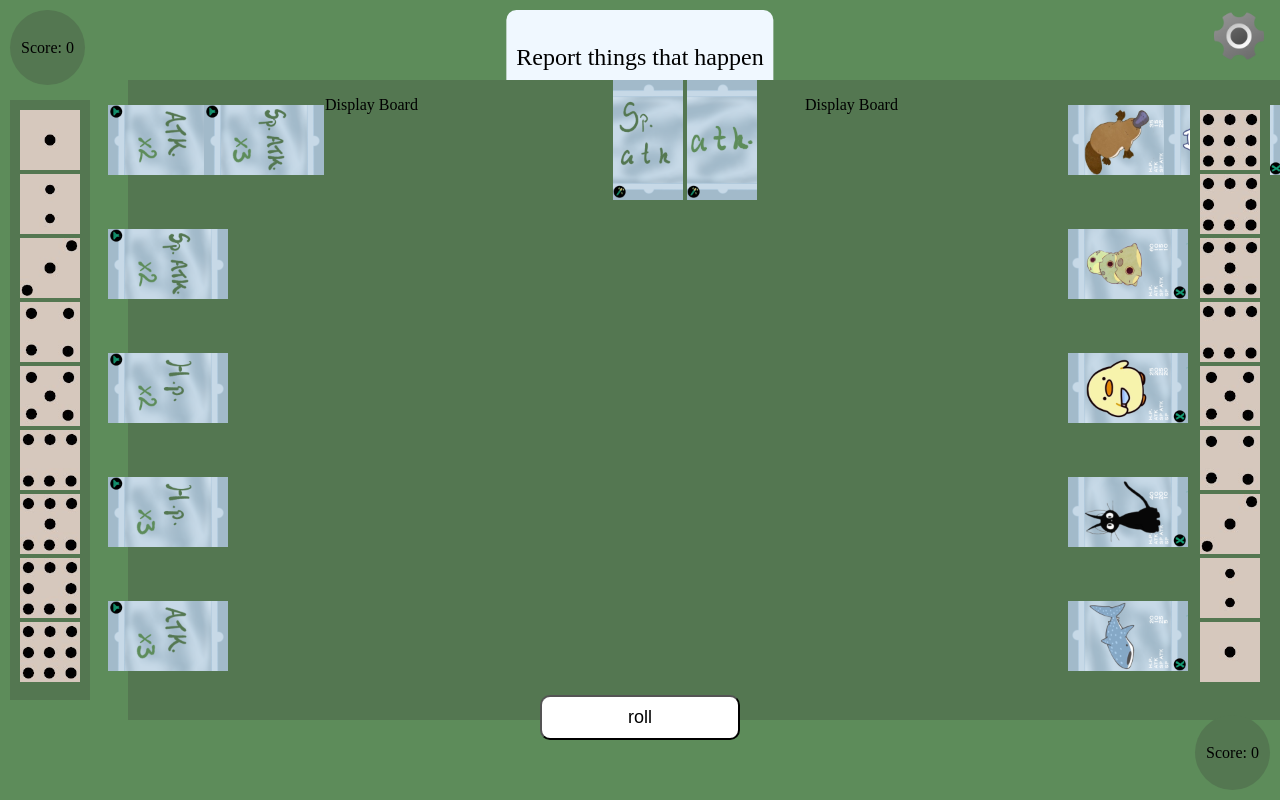
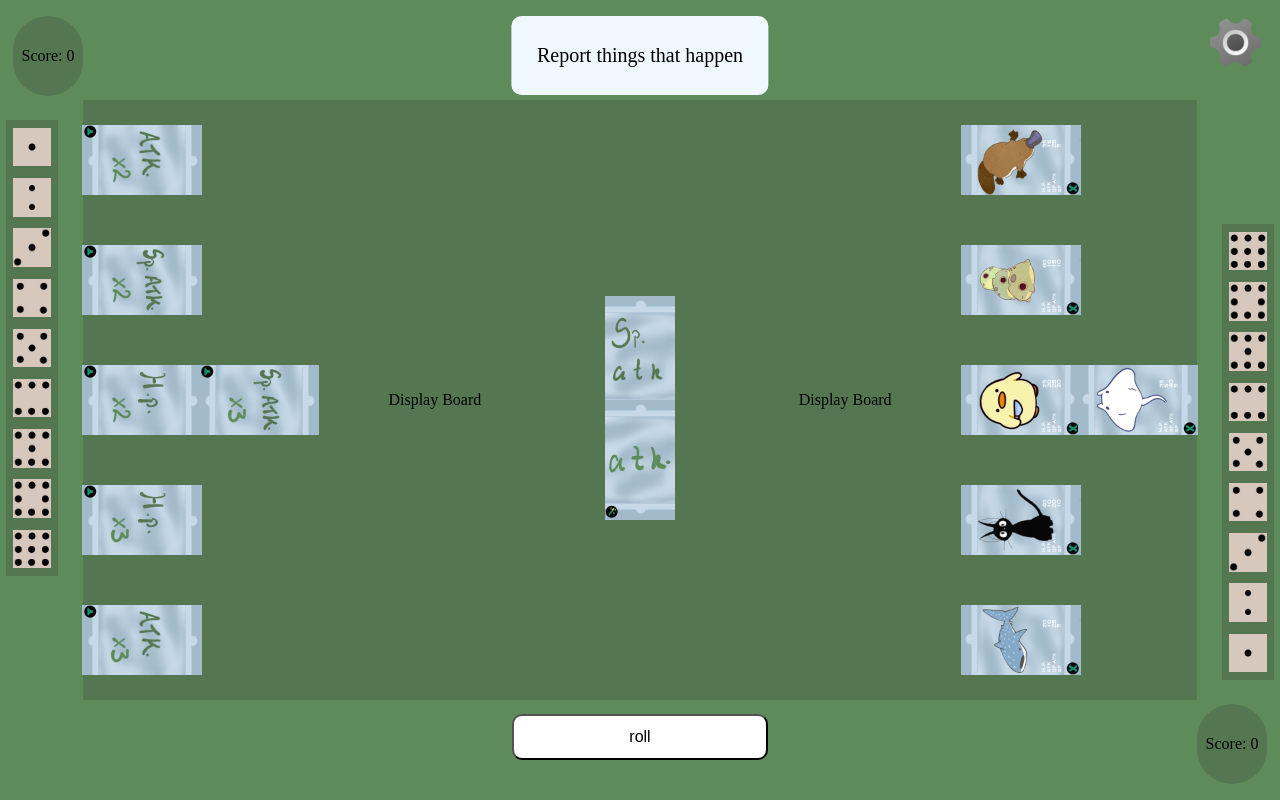
Before and after one commit to k-anne222/card-website, a plain HTML site: page vs-friend.html in a window 1280 px wide. Drawn offline with Linux system fonts and the light colour scheme.

Commit message:
Update table and cards arrangement representation

```diff
--- a/static/friendchoice.css
+++ b/static/friendchoice.css
@@ -1,22 +1,27 @@
 body{
     background-color: #5D8C5A;
+
+    display: flex;
+    justify-content: center;
+    align-items: center;
+    height: 100vh;
+    margin: 0;
 }
 
 .table {
     /* height: 100%; */
     display: grid;
-    grid-template-columns: 1fr 1fr 3fr 2fr 3fr 1fr 1fr;
+    /* grid-template-columns: 1fr 1fr 2fr 2fr 2fr 1fr 1fr; */
+    grid-template-columns: 1fr 1fr 2fr 1.5fr 2fr 1fr 1fr;
+
     /* display: grid; */
     /* vertical-align: middle; */
     /* flex-direction: row; */
     /* font-size: 0; */
     /* align-items: center; */
-    /* width: 90%; */
-    height: 80%;
+    width: 87vw;
+    height: 75vh;
     background-color: #547751;
-    position: absolute;
-    top: 10%;
-    left: 10%;
 }
 
 /* .row{
@@ -28,16 +33,39 @@ body{
 } */
 
 .col{
-    height: auto;
+    /* height: auto; */
     /* display: inline-block; */
+    display: flex;
     flex-direction: column;
     align-items: center;
-    padding-left: 5px;
+    /* padding-left: 5px; */
+
+    /* justify-content: space-between; Evenly spaces the images vertically */
+    justify-content: center; /* Evenly spaces the images vertically */
+    height: 100%;
+    /* padding: 5px; */
 }
 
 .col img{
     /* width: ; */
-    height: 15vh;
+    /* height: 15vh; */
+    height: auto;
+    max-height: 15vh;
+    max-width: 100%;
+    object-fit: contain;
+    margin-bottom: 0;
+}
+
+.central-col {
+    display: flex;
+    flex-direction: column;
+    justify-content: center; /* Centers cards vertically */
+    align-items: center;
+    height: 100%;
+}
+
+.central-col img {
+    margin-bottom: -2vh; /* Reduce space between the two central cards */
 }
 
 /* .col-1, .col-2, .col-3{
@@ -50,9 +78,10 @@ body{
 
 .notification{
     position: absolute;
-    top: 10px;
+    top: 2vh;
     left: 50%;
-    padding:10px;
+    /* padding:10px; */
+    padding: 1vh 2vw; /* Use viewport units for padding */
     border-radius: 10px;
 
     transform: translate(-50%,0);
@@ -60,7 +89,8 @@ body{
 }
 
 .notification p{
-    font-size: x-large;
+    /* font-size: x-large; */
+    font-size: 2.5vh; /* Adjust the font size based on viewport height */
 
     display: flex;
     justify-content: center;
@@ -68,13 +98,13 @@ body{
 }
 
 .opscoreCircle{
-    height: 75px;
-    width: 75px;
+    height: 10vh;
+    width: 5.5vw;
     background-color: #547751;
     border-radius: 200px;
     position:absolute;
-    top: 10px;
-    left: 10px;
+    top: 2vh;
+    left: 1vw;
 
     display: flex;
     justify-content: center;
@@ -82,13 +112,13 @@ body{
 }
 
 .myscoreCircle{
-    height: 75px;
-    width: 75px;
+    height: 10vh;
+    width: 5.5vw;
     background-color: #547751;
     border-radius: 200px;
     position:absolute;
-    bottom: 10px;
-    right: 10px;
+    bottom: 2vh;
+    right: 1vw;
 
     display: flex;
     justify-content: center;
@@ -96,48 +126,59 @@ body{
 }
 
 .opDicePlace{
-    width: 80px;
-    height: 600px;
+    width: 4vw;
+    height: 55vh;
     background-color: #547751;
     position:absolute;
-    top: 100px;
-    left: 10px;
-}
+    top: 15vh;
+    left: 0.5vw;
 
-.opDicePlace img{
-    width: 60px;
-    position: relative;
-    left: 12.5%;
-    top: 10px;
+    display: flex;
+    justify-content: space-between; /* Distribute dice images evenly */
+    flex-direction: column;
+    padding-top: 1vh; /* Adjust padding to fine-tune the positioning */
+    padding-bottom: 1vh; /* Adjust padding to fine-tune the positioning */
+    align-items: center; /* Center the dice images horizontally */
 }
 
 .myDicePlace{
-    width: 80px;
-    height: 600px;
+    width: 4vw;
+    height: 55vh;
     background-color: #547751;
     position:absolute;
-    bottom: 100px;
-    right: 10px;
+    bottom: 15vh; /* Position relative to viewport height */
+    right: 0.5vw; /* Position relative to viewport width */
+
+    display: flex;
+    flex-direction: column;
+    justify-content: space-between; /* Distribute dice images evenly */
+    padding-top: 1vh; /* Adjust padding to fine-tune the positioning */
+    padding-bottom: 1vh; /* Adjust padding to fine-tune the positioning */
+    align-items: center; /* Center the dice images horizontally */
 }
 
-.myDicePlace img{
-    width: 60px;
+.opDicePlace img, .myDicePlace img{
+    width: 3vw;
     position: relative;
-    left: 12.5%;
-    top: 10px;
+    /* left: 12.5%; */
+    margin-top: 0; /* Remove margin-top to eliminate extra space */
+    margin-bottom: 0; /* Remove margin-bottom to eliminate extra space */
 }
 
 .setting-button{
     position: absolute;
-    top: 10px;
-    right: 10px;
+    /* top: 10px;
+    right: 10px; */
+    top: 2vh; /* Position relative to viewport height */
+    right: 1vw; /* Position relative to viewport width */
     background: none;
     border: none;
     cursor: pointer;
 }
 
 .setting-button img{
-    width:50px;
+    width: 4vw; /* Proportional size based on viewport width */
+    /* width:50px; */
 }
 
 .setting-window{
@@ -147,23 +188,31 @@ body{
     left: 50%;
     transform: translate(-50%,-50%);
     background-color: white;
-    padding: 20px;
+    /* padding: 20px; */
+    padding: 2vh 3vw; /* Proportional padding */
     border-radius: 10px;
     z-index: 1000;
 }
 
 .roll{
     position:fixed;
-    bottom: 7.5%;
+    /* bottom: 7.5%; */
+    bottom: 5vh; /* Position relative to viewport height */
     left: 50%;
     transform: translate(-50%,0);
 }
 
 .roll button{
-    width: 200px;
+    /* width: 200px;
     font-size: large;
     background-color: white;
     padding: 10px;
+    border-radius: 10px; */
+
+    width: 20vw; /* Proportional width based on viewport width */
+    font-size: 2vh; /* Adjust font size based on viewport height */
+    background-color: white;
+    padding: 1.5vh 2vw; /* Proportional padding */
     border-radius: 10px;
 }
 
--- a/vs-friend.html
+++ b/vs-friend.html
@@ -51,7 +51,7 @@
                     <div class="col">
                         <p>Display Board</p>
                     </div>
-                    <div class="col">
+                    <div class="col central-col">
                         <img class="card" src="images\atk sp.png" alt="attack sp card"/>
                         <img class="card" src="images\atk.png" alt="attack card"/>
                     </div>
@@ -107,4 +107,4 @@
         <!-- </div> -->
 
     </body>
-</html
+</html>
```
